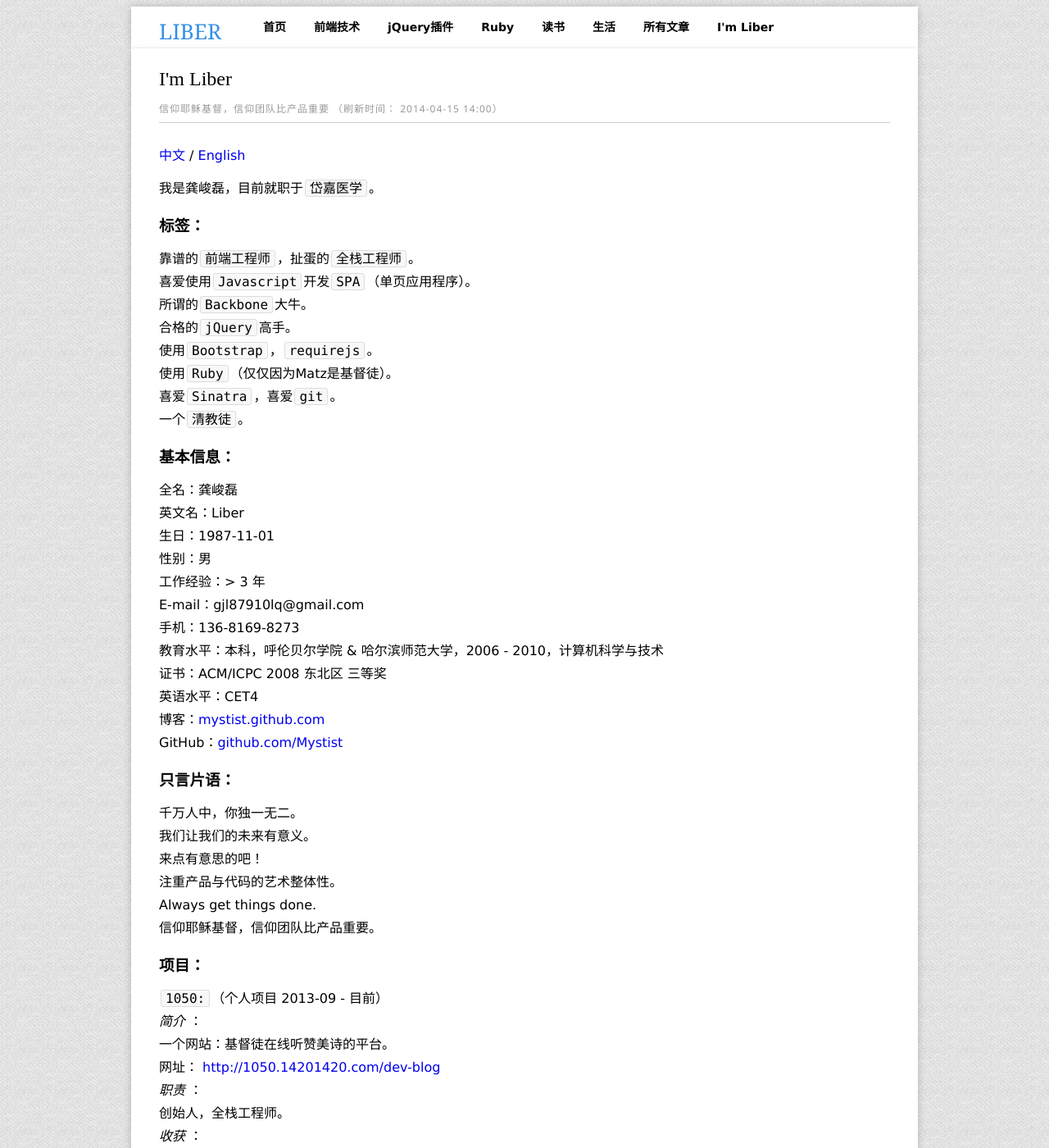
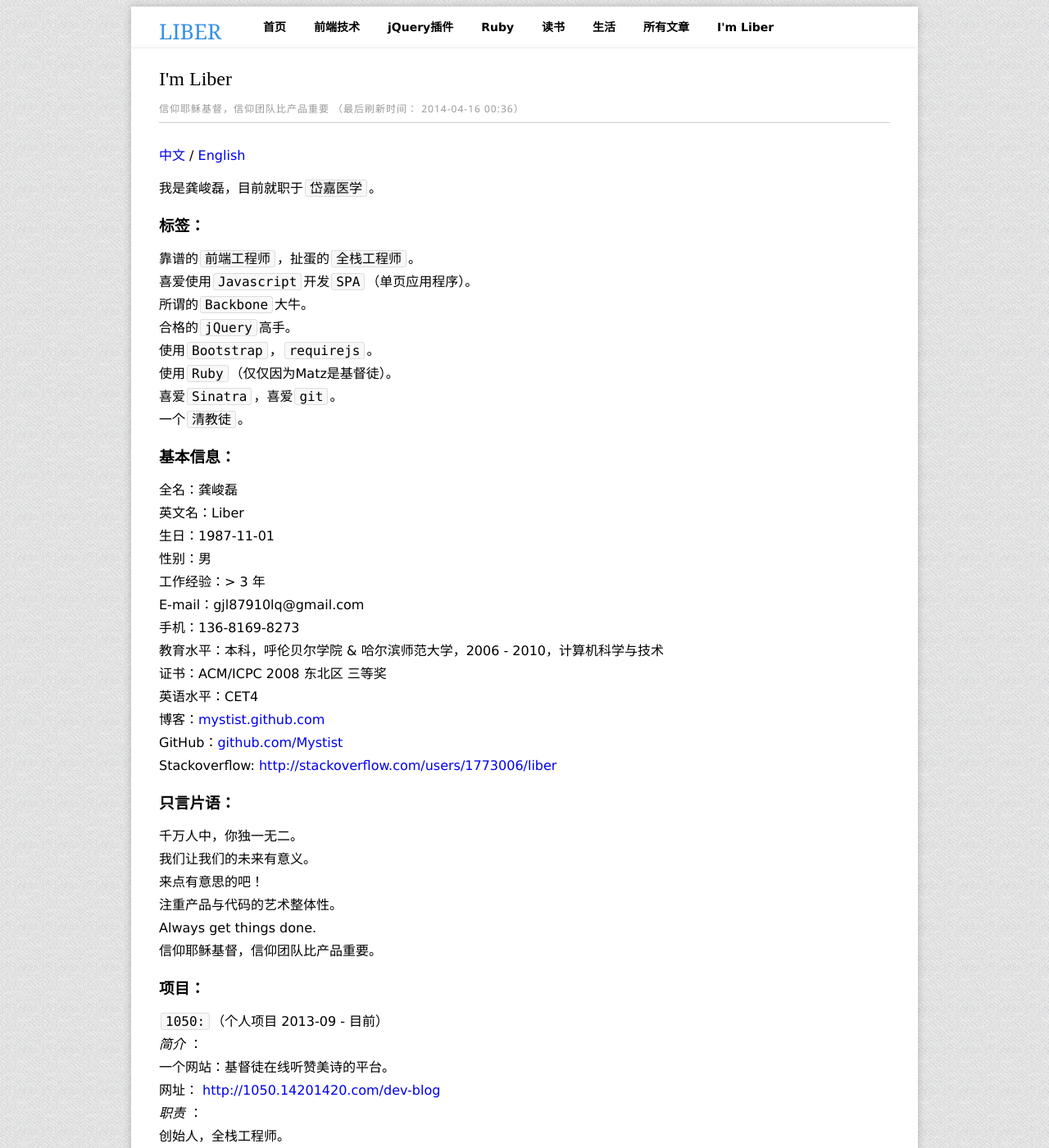
Before and after one commit to mystist/mystist.github.com, a Jekyll site: the page built from liber.md, in a window 1280 px wide and 1400 px high. Shown: the whole window at 82% size. Built offline with Jekyll 4.4.1, drawn with Linux system fonts in a browser that asks for light colours; Markdown is read by kramdown in place of the engine named in the settings.

Commit message:
update_cv

```diff
--- a/liber.md
+++ b/liber.md
@@ -1,7 +1,7 @@
 ---
 layout: template
 title: I'm Liber
-text: 信仰耶稣基督，信仰团队比产品重要 （刷新时间： 2014-04-15 14:00）
+text: 信仰耶稣基督，信仰团队比产品重要 （最后刷新时间： 2014-04-16 00:36）
 ---
 
 [中文](liber.html) / [English](liber_en.html)
@@ -31,6 +31,7 @@ E-mail：gjl87910lq@gmail.com
 英语水平：CET4
 博客：[mystist.github.com](http://mystist.github.com)
 GitHub：[github.com/Mystist](https://github.com/Mystist)
+Stackoverflow: [http://stackoverflow.com/users/1773006/liber](http://stackoverflow.com/users/1773006/liber)
 
 ### 只言片语：
 千万人中，你独一无二。
```
Also changed, not shown: liber_en.md (+2 -1 lines).
